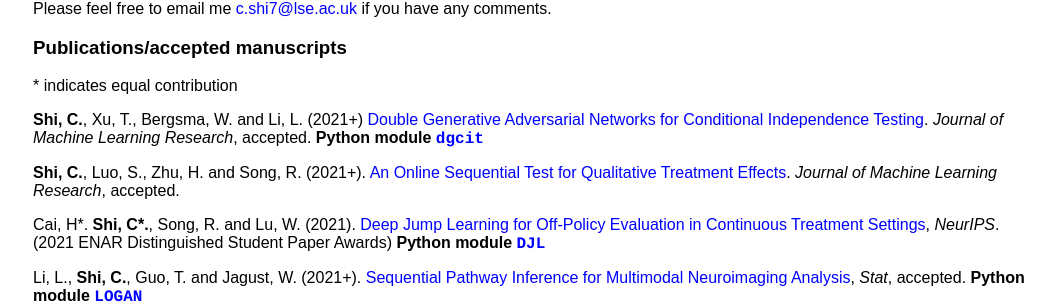
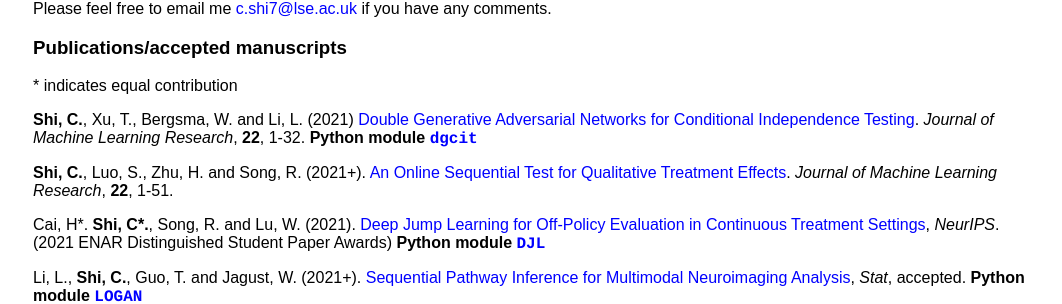
Before and after one commit to callmespring/callmespring.github.io, a Jekyll site: the page built from publication.md, in a window 1280 px wide. Shown: the part 134-438 px from the top of the page, without its empty margins (107-1169 px from the left). Built offline with Jekyll 4.4.1, drawn with Linux system fonts in a browser that asks for light colours.

Commit message:
Update publication.md

```diff
--- a/publication.md
+++ b/publication.md
@@ -11,10 +11,10 @@ Please feel free to email me <c.shi7@lse.ac.uk> if you have any comments.
 
 \* indicates equal contribution
 
-**Shi, C.**, Xu, T., Bergsma, W. and Li, L. (2021+) [Double Generative Adversarial Networks for Conditional Independence Testing](https://arxiv.org/pdf/2006.02615.pdf). _Journal of Machine Learning Research_, accepted.
+**Shi, C.**, Xu, T., Bergsma, W. and Li, L. (2021) [Double Generative Adversarial Networks for Conditional Independence Testing](https://jmlr.org/papers/volume22/21-0294/21-0294.pdf). _Journal of Machine Learning Research_, **22**, 1-32.
 **Python module** [<span style="font-family:courier;">**dgcit**</span>](https://github.com/callmespring/dgcit)
 
-**Shi, C.**, Luo, S., Zhu, H. and Song, R. (2021+). [An Online Sequential Test for Qualitative Treatment Effects](http://eprints.lse.ac.uk/112521/1/Shi_an_online_sequential_test_for_qualitative_treatment_effects_accepted.pdf). _Journal of Machine Learning Research_, accepted.
+**Shi, C.**, Luo, S., Zhu, H. and Song, R. (2021+). [An Online Sequential Test for Qualitative Treatment Effects](https://jmlr.org/papers/volume22/21-0383/21-0383.pdf). _Journal of Machine Learning Research_, **22**, 1-51.
 
 Cai, H\*. **Shi, C\*.**, Song, R. and Lu, W. (2021). [Deep Jump Learning for Off-Policy Evaluation in Continuous Treatment Settings](https://arxiv.org/abs/2010.15963), _NeurIPS_. (2021 ENAR Distinguished Student Paper Awards)
 **Python module** [<span style="font-family:courier;">**DJL**</span>](https://github.com/callmespring/DJL)
```
